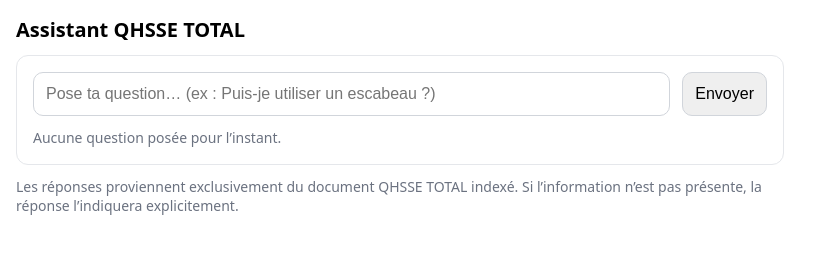
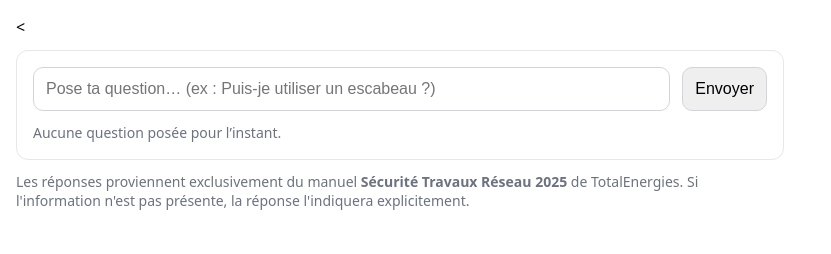
Before and after one commit to pierrehouillon/Assistant-IA-QHSSE-TOTAL, a website: page index.html in a window 1280 px wide. Shown: the whole page, without its empty margins (0-831 px from the left). Drawn offline with Linux system fonts and the light colour scheme.

Commit message:
Update index.html

```diff
--- a/index.html
+++ b/index.html
@@ -21,7 +21,7 @@
   </style>
 </head>
 <body>
-  <header><h1>Assistant QHSSE TOTAL</h1></header>
+  <<!-- Titre supprimé, tu l’ajouteras toi-même dans Glide -->
 
   <div class="card">
     <div class="row" style="margin-bottom:var(--gap);">
@@ -32,7 +32,8 @@
   </div>
 
   <p class="muted">
-    Les réponses proviennent exclusivement du document QHSSE TOTAL indexé. Si l’information n’est pas présente, la réponse l’indiquera explicitement.
+    Les réponses proviennent exclusivement du manuel <strong>Sécurité Travaux Réseau 2025</strong> de TotalEnergies.
+  Si l'information n'est pas présente, la réponse l'indiquera explicitement.
   </p>
 
   <script>
```
